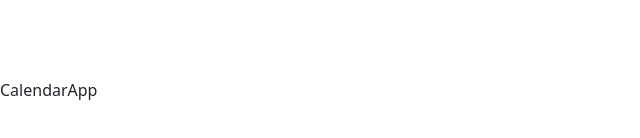
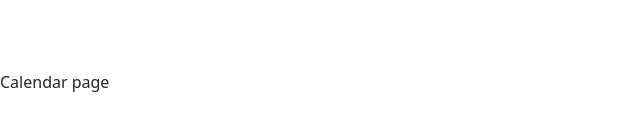
Before and after one commit to SofiArz/calendar, a React (Vite) app: page /auth in a window 1280 px wide. Shown: the part 310-448 px from the top of the page, without its empty margins (0-640 px from the left). Built offline with nearby package versions, Linux system fonts and the light colour scheme.

Commit message:
first router config, without authentication

```diff
--- a/src/CalendarApp.jsx
+++ b/src/CalendarApp.jsx
@@ -1,5 +1,10 @@
+import { BrowserRouter } from 'react-router-dom'
+import { AppRouter } from './router'
+
 export const CalendarApp = () => {
     return (
-        <div> CalendarApp</div>
+        <BrowserRouter>
+            <AppRouter />
+        </BrowserRouter>
     )
 }
--- /dev/null
+++ b/src/auth/index.js
@@ -0,0 +1 @@
+export * from './pages/LoginPage'
--- /dev/null
+++ b/src/auth/pages/LoginPage.jsx
@@ -0,0 +1,7 @@
+export const LoginPage = () => {
+    return (
+        <p>
+            Login page
+        </p>
+    )
+}
--- /dev/null
+++ b/src/calendar/index.js
@@ -0,0 +1 @@
+export * from './pages/CalendarPage'
--- /dev/null
+++ b/src/calendar/pages/CalendarPage.jsx
@@ -0,0 +1,7 @@
+export const CalendarPage = () => {
+    return (
+        <p>
+            Calendar page
+        </p>
+    )
+}
--- /dev/null
+++ b/src/router/AppRoute.jsx
@@ -0,0 +1,16 @@
+import { Navigate, Route, Routes } from 'react-router-dom'
+import { LoginPage } from '../auth'
+import { CalendarPage } from '../calendar'
+
+export const AppRouter = () => {
+    const authStatus = 'authenticated'
+    return (
+        <Routes>
+            {(authStatus === 'not-authenticated') ?
+                <Route path="/auth/*" element={<LoginPage />} /> :
+                <Route path="/*" element={<CalendarPage />} />
+            }
+            <Route path="/*" element={<Navigate to="/auth/login" />} />
+        </Routes>
+    )
+}
--- /dev/null
+++ b/src/router/index.js
@@ -0,0 +1 @@
+export * from './AppRoute'
```
